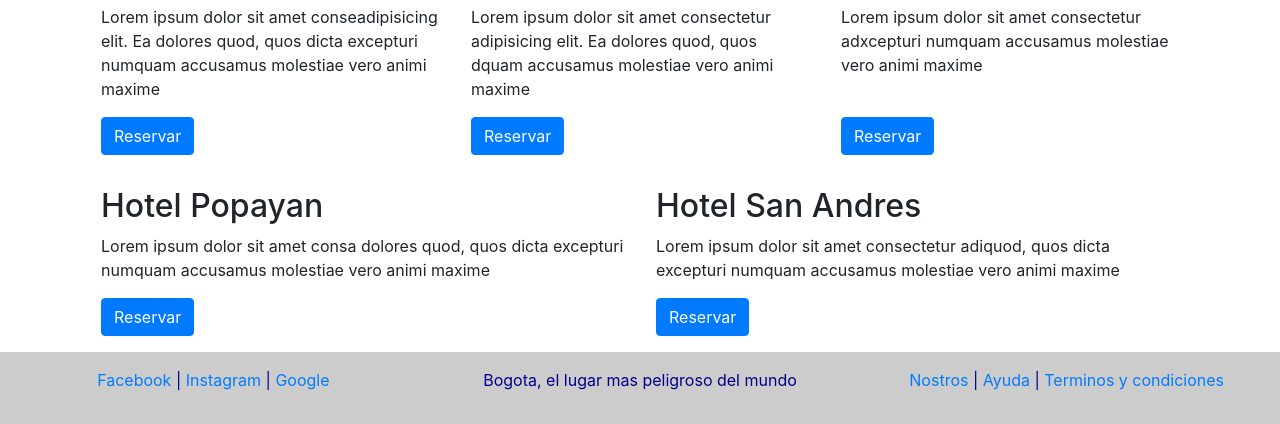
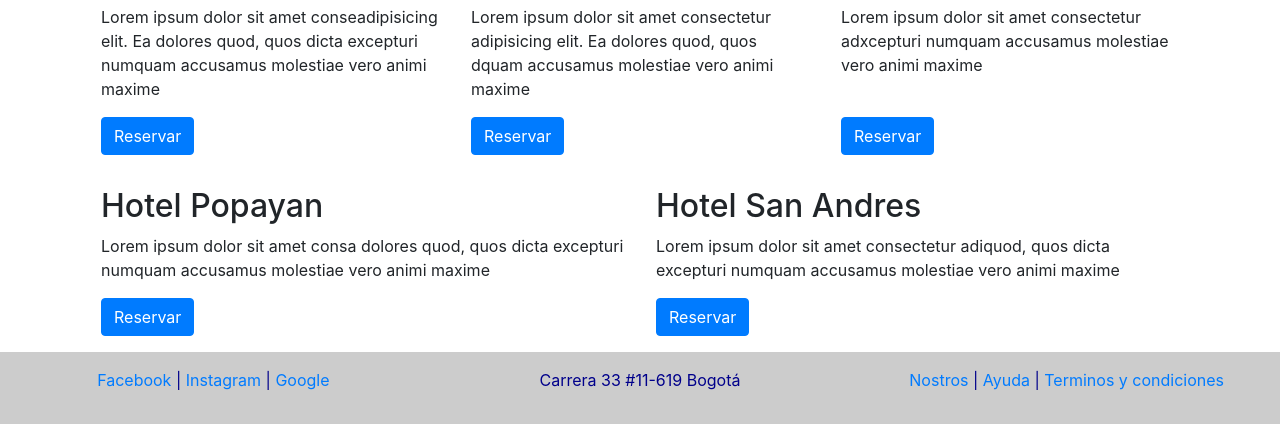
Before and after one commit to SantiSB/Hoteles, a website: page index.html in a window 1280 px wide. Shown: the part 639-1063 px from the top of the page. Drawn offline with nearby package versions, Linux system fonts and the light colour scheme.

Commit message:
texto footer

```diff
--- a/index.html
+++ b/index.html
@@ -111,7 +111,6 @@
             <button class="btn btn-primary">Reservar</button>
           </div>
         </div>
-
       </div>
 
 
@@ -127,7 +126,7 @@
         </div>
         <div class="footer-item">
           <address>
-            Bogota, el lugar mas peligroso del mundo
+            Carrera 33 #11-619 Bogotá
           </address>
         </div>
         <div class="footer-item">
```
